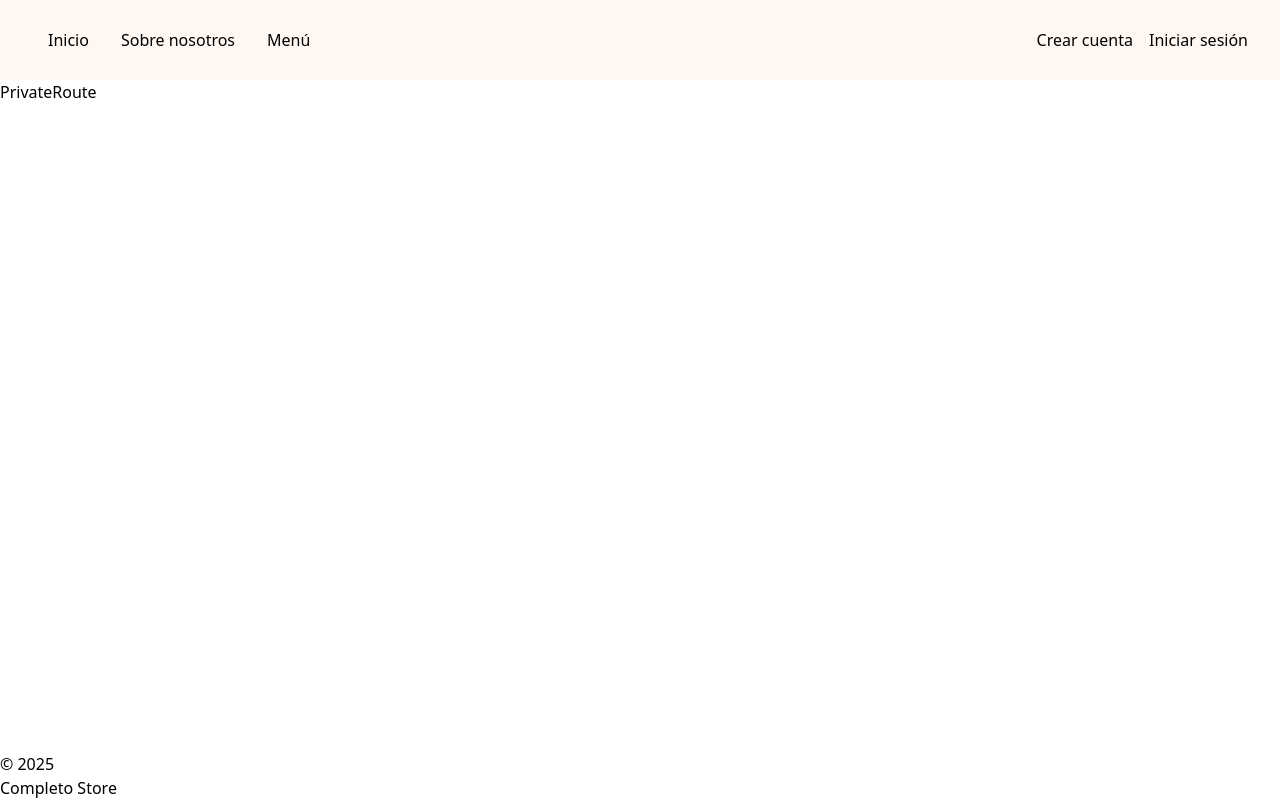
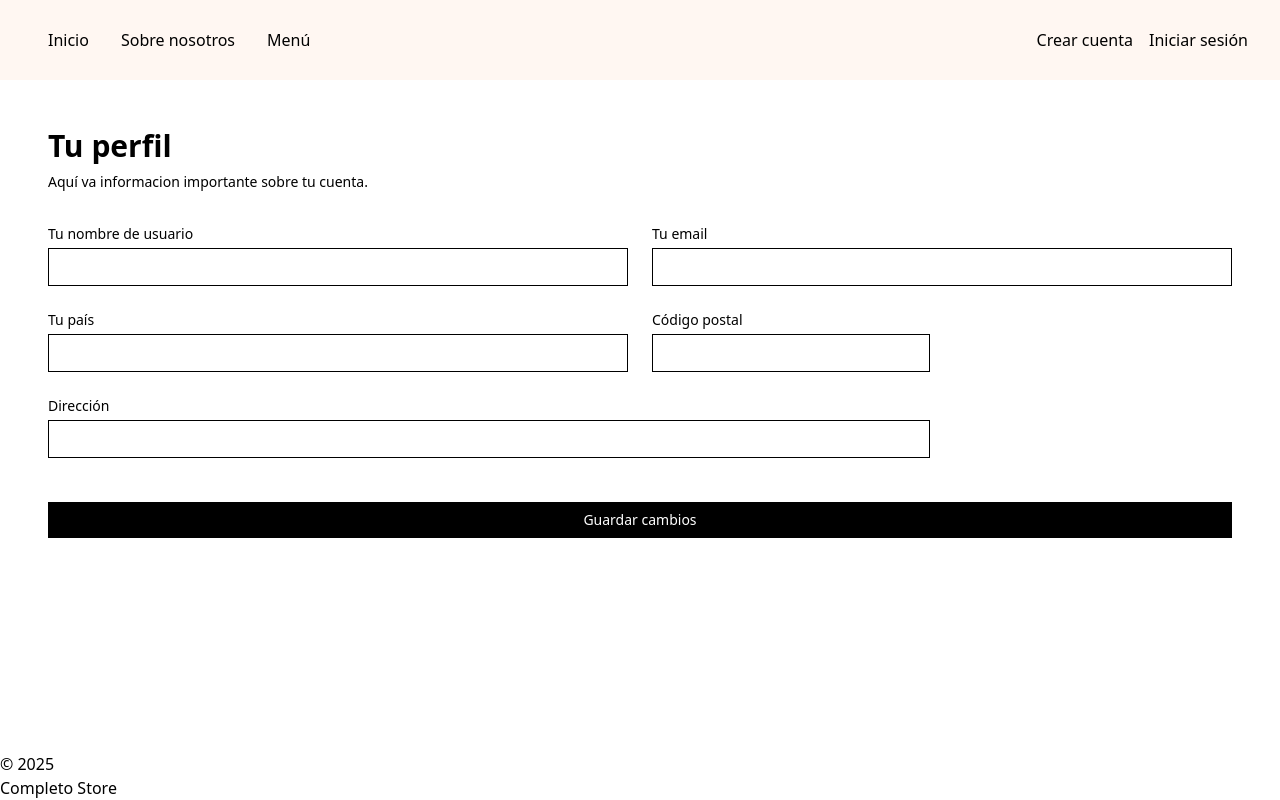
Before and after one commit to Pittheone/proyecto_7, a React (Vite) app: page /perfil in a window 1280 px wide. Built offline with nearby package versions, Linux system fonts and the light colour scheme.

Commit message:
updated cancel component

```diff
--- a/src/Router.jsx
+++ b/src/Router.jsx
@@ -28,11 +28,11 @@ const Router = () => {
               <Route path="registro" element={<Register />} />
               <Route
               path="iniciar-sesion"
-              element={<AuthRoute component={Login} />}
+              element={<Login />}
               />
               <Route
               path="perfil"
-              element={<PrivateRoute component={Profile}/>}
+              element={<Profile/>}
               />
               <Route
               path="carrito"
--- a/src/components/Cancel/index.jsx
+++ b/src/components/Cancel/index.jsx
@@ -1,4 +1,3 @@
-
 
 const CancelPage = () => {
   return (
--- a/src/components/Profile/index.jsx
+++ b/src/components/Profile/index.jsx
@@ -8,24 +8,21 @@ export default function Profile() {
 
   const { updateUser } = userCtx;
 
-  const { username, email, country, address, zipcode } =
+  const { username, email, country} =
     userCtx.currentUser;
 
   const [userForm, setUserForm] = useState({
     username: "",
     country: "",
     address: "",
-    zipcode: "",
   });
-
+//armar
   useEffect(() => {
     const updateData = () => {
       return setUserForm({
         ...userForm,
         username,
         country,
-        address,
-        zipcode,
       });
     };
 
--- a/src/contexts/user/UserState.jsx
+++ b/src/contexts/user/UserState.jsx
@@ -15,7 +15,7 @@ const UserState = (props) => {
     sessionURL: null,
     globalLoading: false,
   };
-
+//función que obtenga datos por ID
   const [globalState, dispatch] = useReducer(userReducer, initialState);
 
   const registerUser = async (form) => {
```
